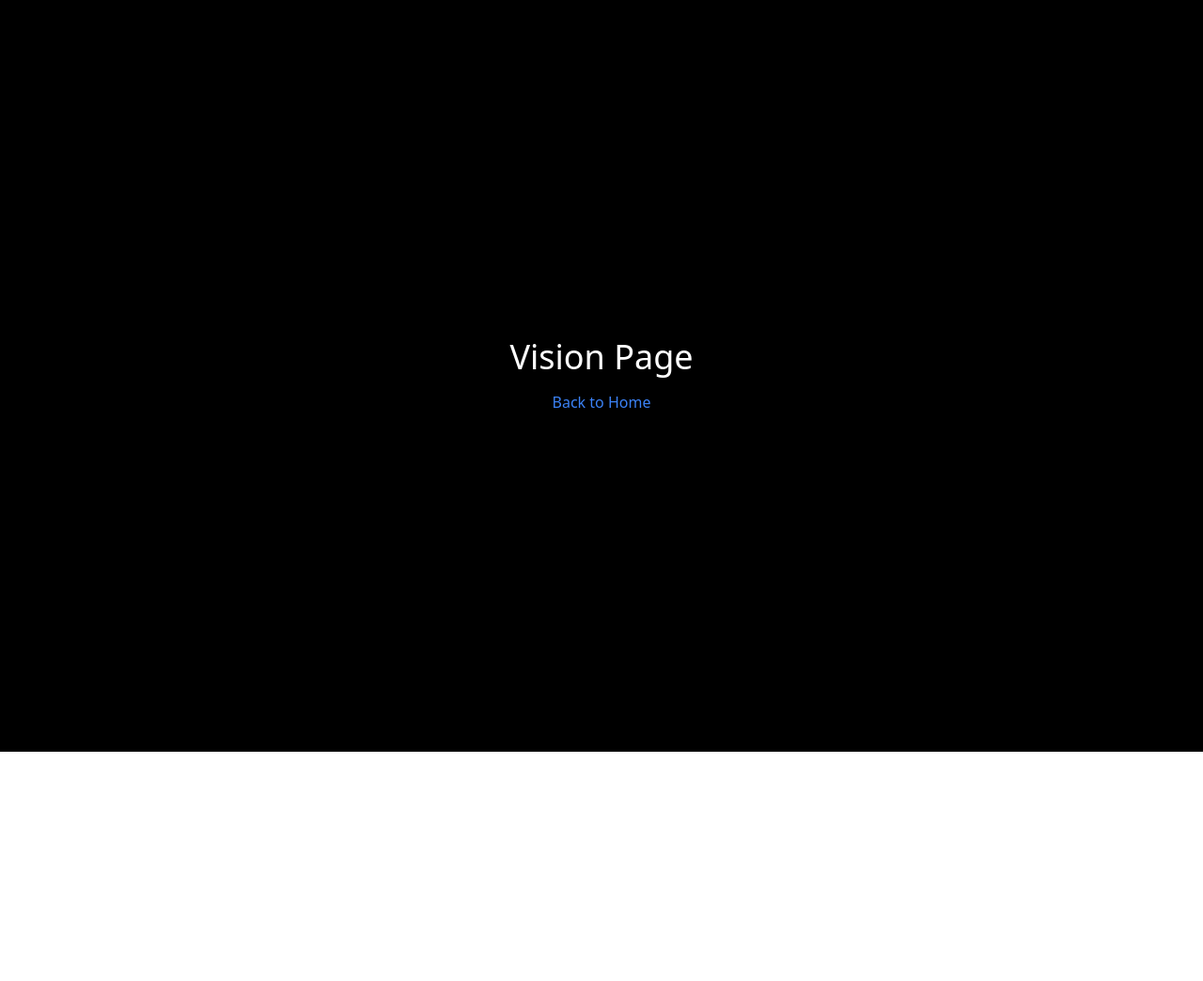
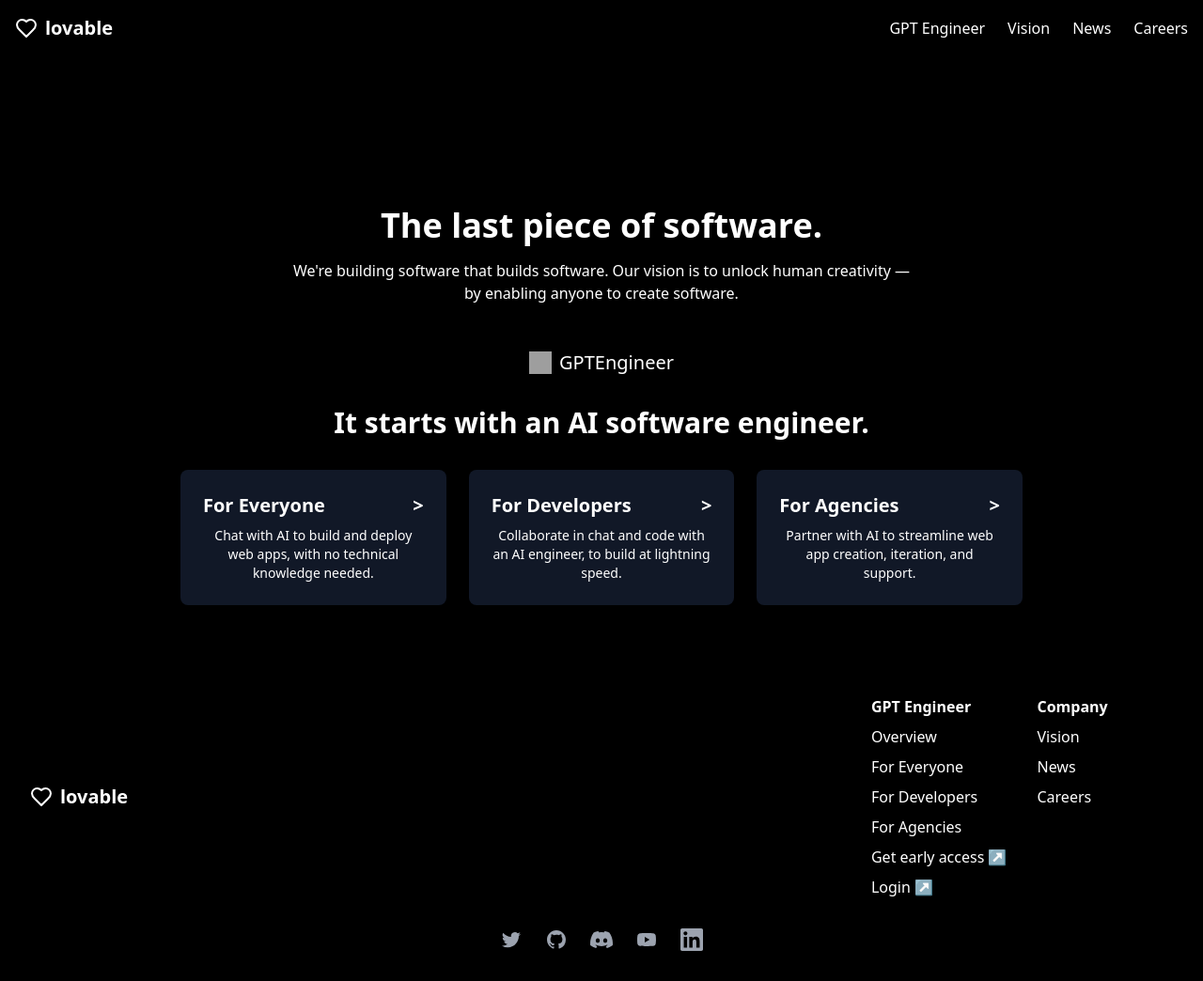
Before and after one commit to GPT-Engineer-App-Dev/friendly-page-builder, a React (Vite) app: page / in a window 1280 px wide. Shown: the whole page at 94% size. Before the commit the page ends 800 px from the top, so only its background shows below. Built offline with nearby package versions, Linux system fonts and the light colour scheme; grey boxes are pictures that could not be loaded.

Commit message:
GPT Engineer Update

```diff
--- a/src/pages/Index.jsx
+++ b/src/pages/Index.jsx
@@ -1,13 +1,123 @@
 import React from 'react';
-import { Link } from 'react-router-dom';
+import { Heart } from 'lucide-react';
 
-const Vision = () => {
+const Index = () => {
   return (
-    <div className="min-h-screen bg-black text-white flex flex-col items-center justify-center">
-      <h1 className="text-4xl mb-4">Vision Page</h1>
-      <Link to="/" className="text-blue-500 hover:underline">Back to Home</Link>
+    <div className="min-h-screen bg-black text-white flex flex-col">
+      {/* Header */}
+      <header className="flex justify-between items-center p-4">
+        <div className="flex items-center">
+          <Heart className="text-white mr-2" size={24} />
+          <span className="font-bold text-xl">lovable</span>
+        </div>
+        <nav>
+          <ul className="flex space-x-6">
+            <li>GPT Engineer</li>
+            <li>Vision</li>
+            <li>News</li>
+            <li>Careers</li>
+          </ul>
+        </nav>
+      </header>
+
+      {/* Main Content */}
+      <main className="flex-grow flex flex-col items-center justify-center text-center px-4">
+        <div className="mb-8 w-32 h-32">
+          <video autoPlay loop muted playsInline className="w-full h-full">
+            <source src="https://lovable.dev/_astro/heart.vg-4UgjD.mp4" type="video/mp4" />
+            Your browser does not support the video tag.
+          </video>
+        </div>
+        <h1 className="text-4xl font-bold mb-4">The last piece of software.</h1>
+        <p className="max-w-2xl mb-12">
+          We're building software that builds software. Our vision is to unlock
+          human creativity — by enabling anyone to create software.
+        </p>
+        <div className="flex items-center mb-8">
+          <img src="/placeholder.svg" alt="GPT Engineer logo" className="w-6 h-6 mr-2" />
+          <span className="text-xl">GPTEngineer</span>
+        </div>
+        <h2 className="text-3xl font-bold mb-8">It starts with an AI software engineer.</h2>
+        <div className="grid grid-cols-1 md:grid-cols-3 gap-6 max-w-4xl">
+          {['For Everyone', 'For Developers', 'For Agencies'].map((title, index) => (
+            <div key={index} className="bg-gray-900 p-6 rounded-lg">
+              <h3 className="text-xl font-bold mb-2 flex justify-between items-center">
+                {title} <span>&gt;</span>
+              </h3>
+              <p className="text-sm">
+                {index === 0 && "Chat with AI to build and deploy web apps, with no technical knowledge needed."}
+                {index === 1 && "Collaborate in chat and code with an AI engineer, to build at lightning speed."}
+                {index === 2 && "Partner with AI to streamline web app creation, iteration, and support."}
+              </p>
+            </div>
+          ))}
+        </div>
+      </main>
+
+      {/* Footer */}
+      <footer className="mt-16 p-8">
+        <div className="flex flex-col md:flex-row justify-between items-start md:items-center">
+          <div className="flex items-center mb-4 md:mb-0">
+            <Heart className="text-white mr-2" size={24} />
+            <span className="font-bold text-xl">lovable</span>
+          </div>
+          <div className="grid grid-cols-2 gap-8">
+            <div>
+              <h4 className="font-bold mb-2">GPT Engineer</h4>
+              <ul className="space-y-2">
+                <li>Overview</li>
+                <li>For Everyone</li>
+                <li>For Developers</li>
+                <li>For Agencies</li>
+                <li>Get early access ↗</li>
+                <li>Login ↗</li>
+              </ul>
+            </div>
+            <div>
+              <h4 className="font-bold mb-2">Company</h4>
+              <ul className="space-y-2">
+                <li>Vision</li>
+                <li>News</li>
+                <li>Careers</li>
+              </ul>
+            </div>
+          </div>
+        </div>
+        <div className="flex justify-center mt-8 space-x-6">
+          <a href="#" className="text-gray-400 hover:text-white">
+            <span className="sr-only">Twitter</span>
+            <svg className="h-6 w-6" fill="currentColor" viewBox="0 0 24 24" aria-hidden="true">
+              <path d="M8.29 20.251c7.547 0 11.675-6.253 11.675-11.675 0-.178 0-.355-.012-.53A8.348 8.348 0 0022 5.92a8.19 8.19 0 01-2.357.646 4.118 4.118 0 001.804-2.27 8.224 8.224 0 01-2.605.996 4.107 4.107 0 00-6.993 3.743 11.65 11.65 0 01-8.457-4.287 4.106 4.106 0 001.27 5.477A4.072 4.072 0 012.8 9.713v.052a4.105 4.105 0 003.292 4.022 4.095 4.095 0 01-1.853.07 4.108 4.108 0 003.834 2.85A8.233 8.233 0 012 18.407a11.616 11.616 0 006.29 1.84" />
+            </svg>
+          </a>
+          <a href="#" className="text-gray-400 hover:text-white">
+            <span className="sr-only">GitHub</span>
+            <svg className="h-6 w-6" fill="currentColor" viewBox="0 0 24 24" aria-hidden="true">
+              <path fillRule="evenodd" d="M12 2C6.477 2 2 6.484 2 12.017c0 4.425 2.865 8.18 6.839 9.504.5.092.682-.217.682-.483 0-.237-.008-.868-.013-1.703-2.782.605-3.369-1.343-3.369-1.343-.454-1.158-1.11-1.466-1.11-1.466-.908-.62.069-.608.069-.608 1.003.07 1.531 1.032 1.531 1.032.892 1.53 2.341 1.088 2.91.832.092-.647.35-1.088.636-1.338-2.22-.253-4.555-1.113-4.555-4.951 0-1.093.39-1.988 1.029-2.688-.103-.253-.446-1.272.098-2.65 0 0 .84-.27 2.75 1.026A9.564 9.564 0 0112 6.844c.85.004 1.705.115 2.504.337 1.909-1.296 2.747-1.027 2.747-1.027.546 1.379.202 2.398.1 2.651.64.7 1.028 1.595 1.028 2.688 0 3.848-2.339 4.695-4.566 4.943.359.309.678.92.678 1.855 0 1.338-.012 2.419-.012 2.747 0 .268.18.58.688.482A10.019 10.019 0 0022 12.017C22 6.484 17.522 2 12 2z" clipRule="evenodd" />
+            </svg>
+          </a>
+          <a href="#" className="text-gray-400 hover:text-white">
+            <span className="sr-only">Discord</span>
+            <svg className="h-6 w-6" fill="currentColor" viewBox="0 0 24 24" aria-hidden="true">
+              <path fillRule="evenodd" d="M20.317 4.492c-1.53-.69-3.17-1.2-4.885-1.49a.075.075 0 00-.079.036c-.21.369-.444.85-.608 1.23a18.566 18.566 0 00-5.487 0 12.36 12.36 0 00-.617-1.23A.077.077 0 008.562 3c-1.714.29-3.354.8-4.885 1.491a.07.07 0 00-.032.027C.533 9.093-.32 13.555.099 17.961a.08.08 0 00.031.055 20.03 20.03 0 005.993 2.98.078.078 0 00.084-.026 13.83 13.83 0 001.226-1.963.074.074 0 00-.041-.104 13.201 13.201 0 01-1.872-.878.075.075 0 01-.008-.125c.126-.093.252-.19.372-.287a.075.075 0 01.078-.01c3.927 1.764 8.18 1.764 12.061 0a.075.075 0 01.079.009c.12.098.245.195.372.288a.075.075 0 01-.006.125c-.598.344-1.22.635-1.873.877a.075.075 0 00-.041.105c.36.687.772 1.341 1.225 1.962a.077.077 0 00.084.028 19.963 19.963 0 006.002-2.981.076.076 0 00.032-.054c.5-5.094-.838-9.52-3.549-13.442a.06.06 0 00-.031-.028zM8.02 15.278c-1.182 0-2.157-1.069-2.157-2.38 0-1.312.956-2.38 2.157-2.38 1.21 0 2.176 1.077 2.157 2.38 0 1.312-.956 2.38-2.157 2.38zm7.975 0c-1.183 0-2.157-1.069-2.157-2.38 0-1.312.955-2.38 2.157-2.38 1.21 0 2.176 1.077 2.157 2.38 0 1.312-.946 2.38-2.157 2.38z" clipRule="evenodd" />
+            </svg>
+          </a>
+          <a href="#" className="text-gray-400 hover:text-white">
+            <span className="sr-only">YouTube</span>
+            <svg className="h-6 w-6" fill="currentColor" viewBox="0 0 24 24" aria-hidden="true">
+              <path fillRule="evenodd" d="M19.812 5.418c.861.23 1.538.907 1.768 1.768C21.998 8.746 22 12 22 12s0 3.255-.418 4.814a2.504 2.504 0 0 1-1.768 1.768c-1.56.419-7.814.419-7.814.419s-6.255 0-7.814-.419a2.505 2.505 0 0 1-1.768-1.768C2 15.255 2 12 2 12s0-3.255.417-4.814a2.507 2.507 0 0 1 1.768-1.768C5.744 5 11.998 5 11.998 5s6.255 0 7.814.418ZM15.194 12 10 15V9l5.194 3Z" clipRule="evenodd" />
+            </svg>
+          </a>
+          <a href="#" className="text-gray-400 hover:text-white">
+            <span className="sr-only">LinkedIn</span>
+            <svg className="h-6 w-6" fill="currentColor" viewBox="0 0 24 24" aria-hidden="true">
+              <path fillRule="evenodd" d="M20.447 20.452h-3.554v-5.569c0-1.328-.027-3.037-1.852-3.037-1.853 0-2.136 1.445-2.136 2.939v5.667H9.351V9h3.414v1.561h.046c.477-.9 1.637-1.85 3.37-1.85 3.601 0 4.267 2.37 4.267 5.455v6.286zM5.337 7.433c-1.144 0-2.063-.926-2.063-2.065 0-1.138.92-2.063 2.063-2.063 1.14 0 2.064.925 2.064 2.063 0 1.139-.925 2.065-2.064 2.065zm1.782 13.019H3.555V9h3.564v11.452zM22.225 0H1.771C.792 0 0 .774 0 1.729v20.542C0 23.227.792 24 1.771 24h20.451C23.2 24 24 23.227 24 22.271V1.729C24 .774 23.2 0 22.222 0h.003z" clipRule="evenodd" />
+            </svg>
+          </a>
+        </div>
+      </footer>
     </div>
   );
 };
 
-export default Vision;
+export default Index;
```
